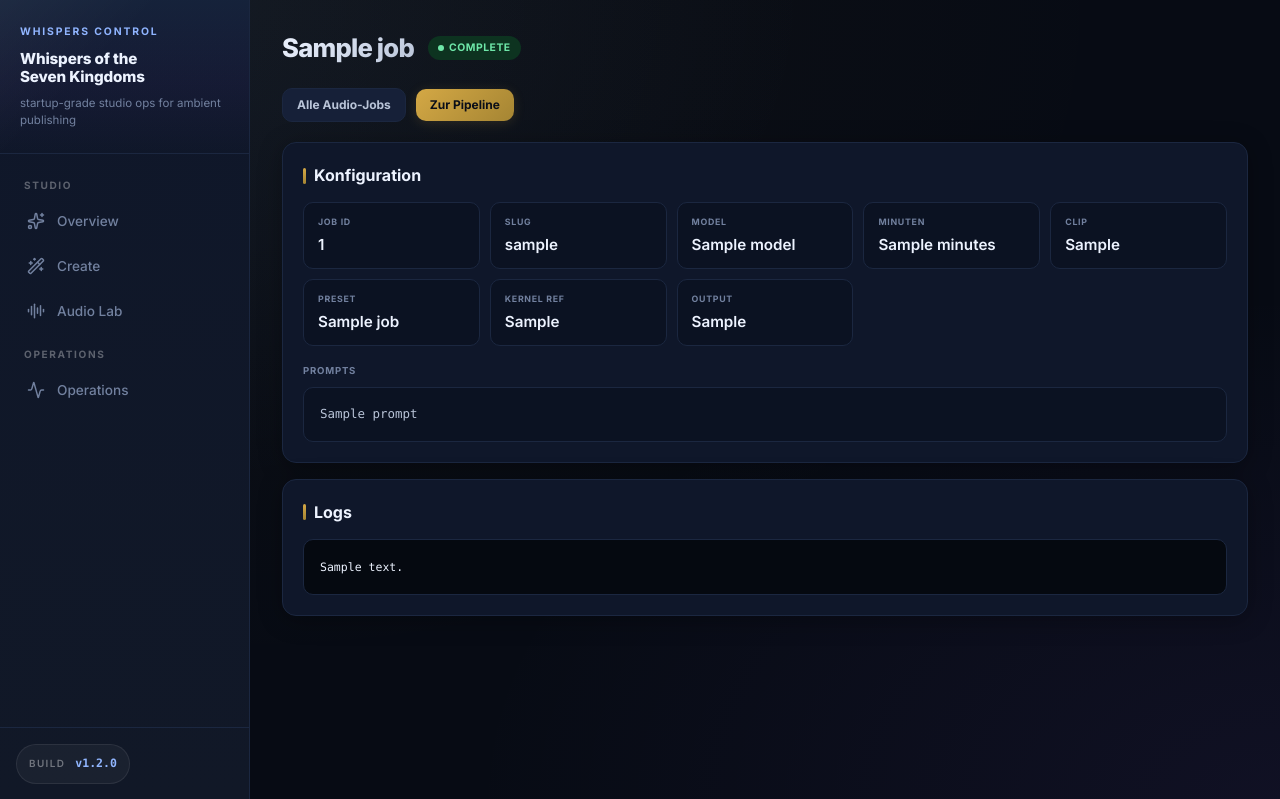
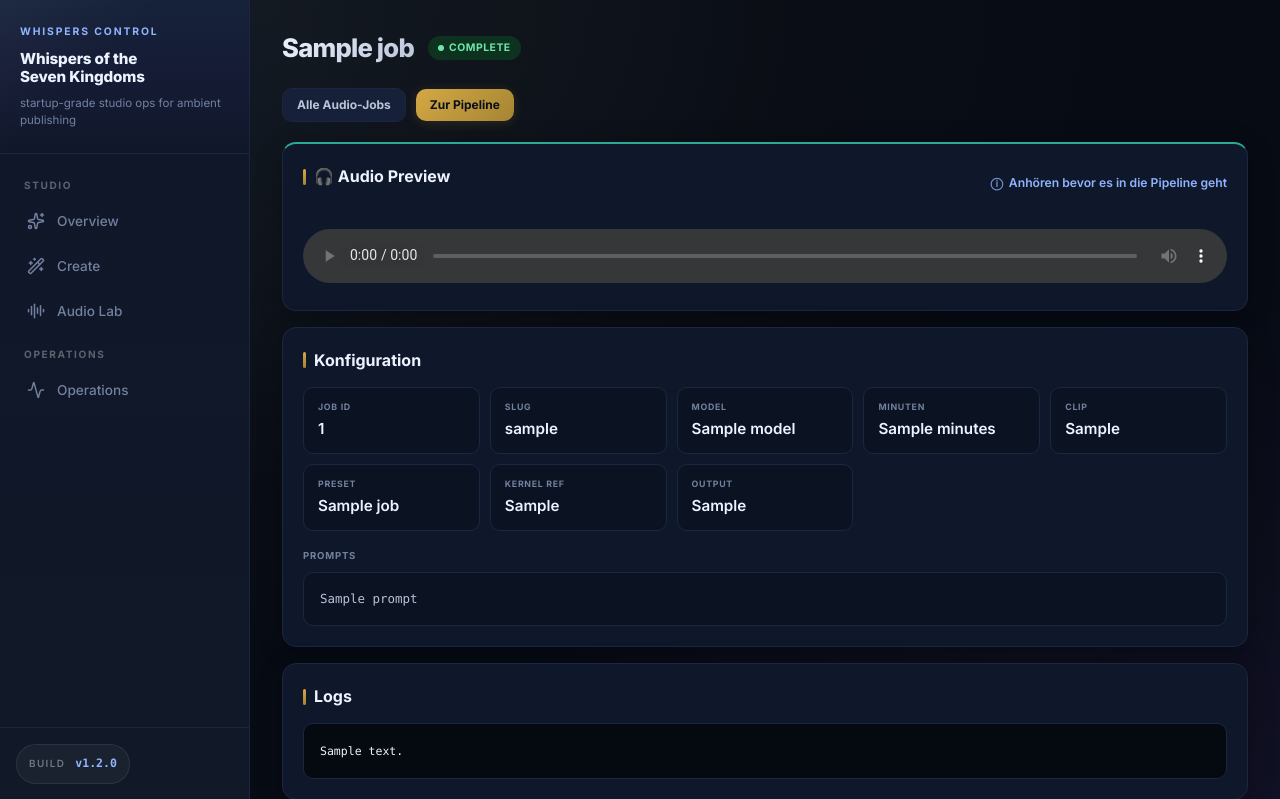
Before and after one commit to pepler1993-dot/WhispersoftheSevenKingdoms, a FastAPI app: template services/sync/templates/audio_job_detail.html in a window 1280 px wide. Shown: the top 799 px of the page. Run offline with FastAPI, Linux system fonts and the light colour scheme; the template is opened without the code that fills it: most values are stand-ins (such as "Sample title", 1, 10 or a date in 2020).

Commit message:
feat(ui): audio player preview + provider-agnostic labels
- Audio preview player on job detail page (listen before pipeline)
- /admin/audio/stream/{job_id} endpoint for WAV streaming
- Removed 'Kaggle' from all UI labels (now provider-agnostic)
- Bump: v1.2.1

```diff
--- a/services/sync/app/main.py
+++ b/services/sync/app/main.py
@@ -603,6 +603,18 @@ def admin_audio_job_detail(request: Request, job_id: str):
     })
 
 
+@app.get('/admin/audio/stream/{job_id}')
+def admin_audio_stream(job_id: str):
+    """Stream audio file for in-browser playback."""
+    job = db.get_audio_job(job_id)
+    if not job or not job.get('output_path'):
+        raise HTTPException(status_code=404, detail='Audio file not found')
+    audio_path = Path(job['output_path'])
+    if not audio_path.exists():
+        raise HTTPException(status_code=404, detail='Audio file missing from disk')
+    return FileResponse(audio_path, media_type='audio/wav', filename=audio_path.name)
+
+
 @app.get('/admin/audio/jobs/{job_id}/logs')
 def admin_audio_job_logs(job_id: str, after_id: int = Query(default=0, ge=0)):
     job = db.get_audio_job(job_id)
--- a/services/sync/templates/audio_job_detail.html
+++ b/services/sync/templates/audio_job_detail.html
@@ -19,6 +19,19 @@
 {% if job.error_message %}
 <div class="panel" style="border-color:var(--bad)">
   <strong style="color:var(--bad)">Fehler:</strong> {{ job.error_message }}
+</div>
+{% endif %}
+
+{% if job.status == 'complete' and job.output_path %}
+<div class="panel panel-accent-teal">
+  <div class="section-header-inline">
+    <h2>🎧 Audio Preview</h2>
+    <span class="section-note">Anhören bevor es in die Pipeline geht</span>
+  </div>
+  <audio controls preload="metadata" style="width:100%; margin-top:12px;">
+    <source src="/admin/audio/stream/{{ job.job_id }}" type="audio/wav">
+    Dein Browser unterstützt kein Audio-Playback.
+  </audio>
 </div>
 {% endif %}
 
```
Also changed, not shown: services/sync/templates/pipeline_new.html (+7 -7 lines).
